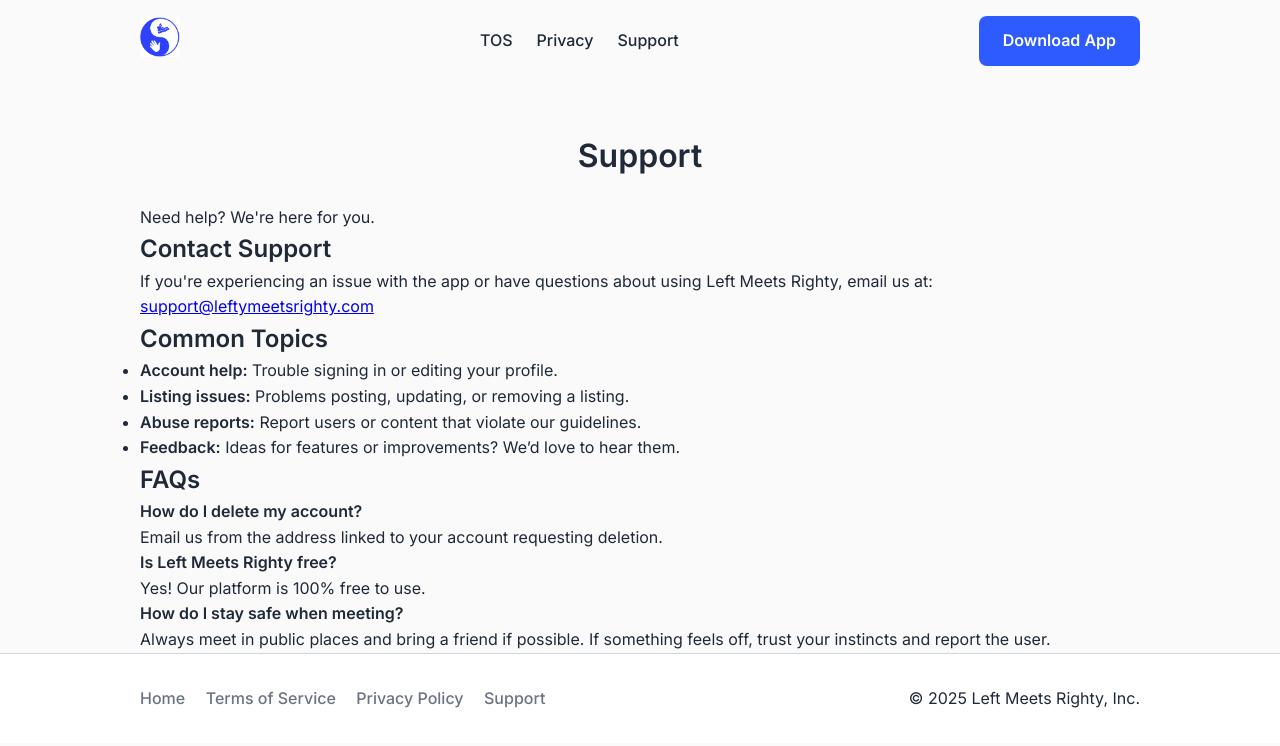
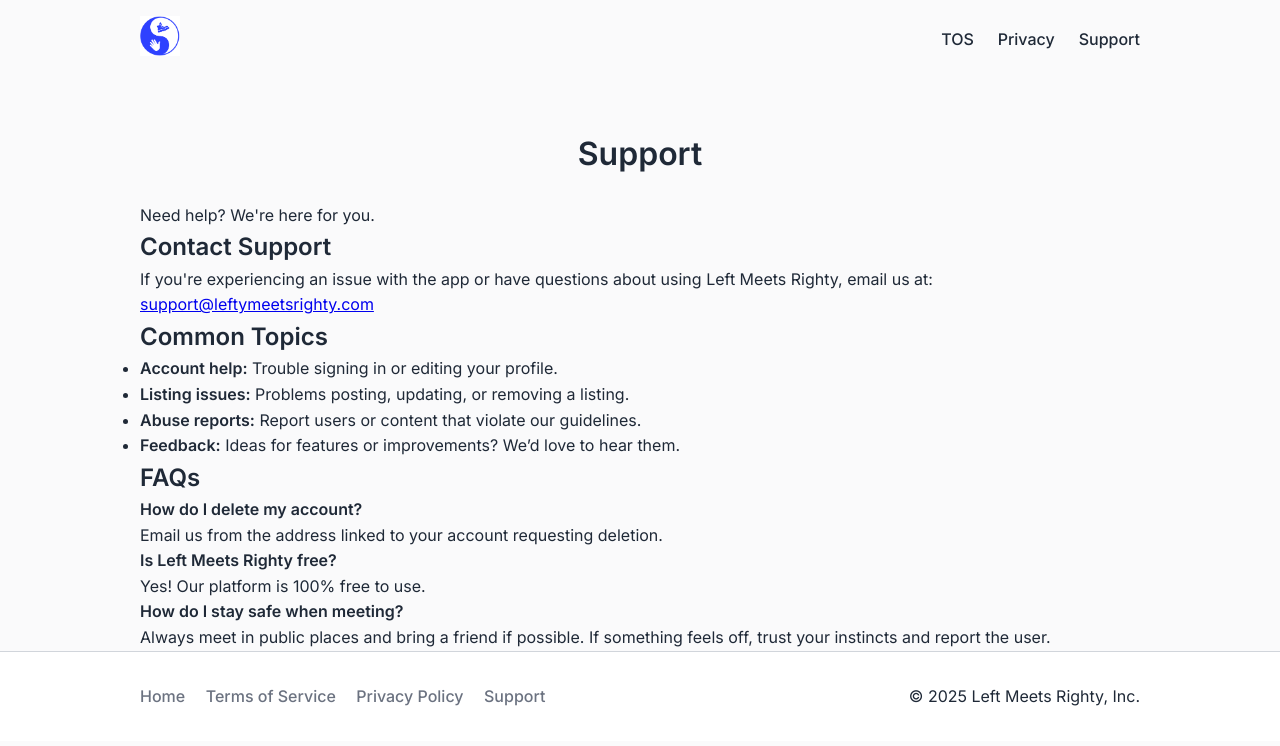
Before and after one commit to CarsonGodwin/LeftyMeetsRightyWebsite, a plain HTML site: page support.html in a window 1280 px wide. Drawn offline with Linux system fonts and the light colour scheme.

Commit message:
Removed Button

```diff
--- a/support.html
+++ b/support.html
@@ -25,7 +25,6 @@
         <li><a href="privacy.html">Privacy</a></li>
         <li><a href="support.html">Support</a></li>
       </ul>
-      <a href="#" class="btn btn-primary">Download App</a>
     </nav>
   </header>
 
```
